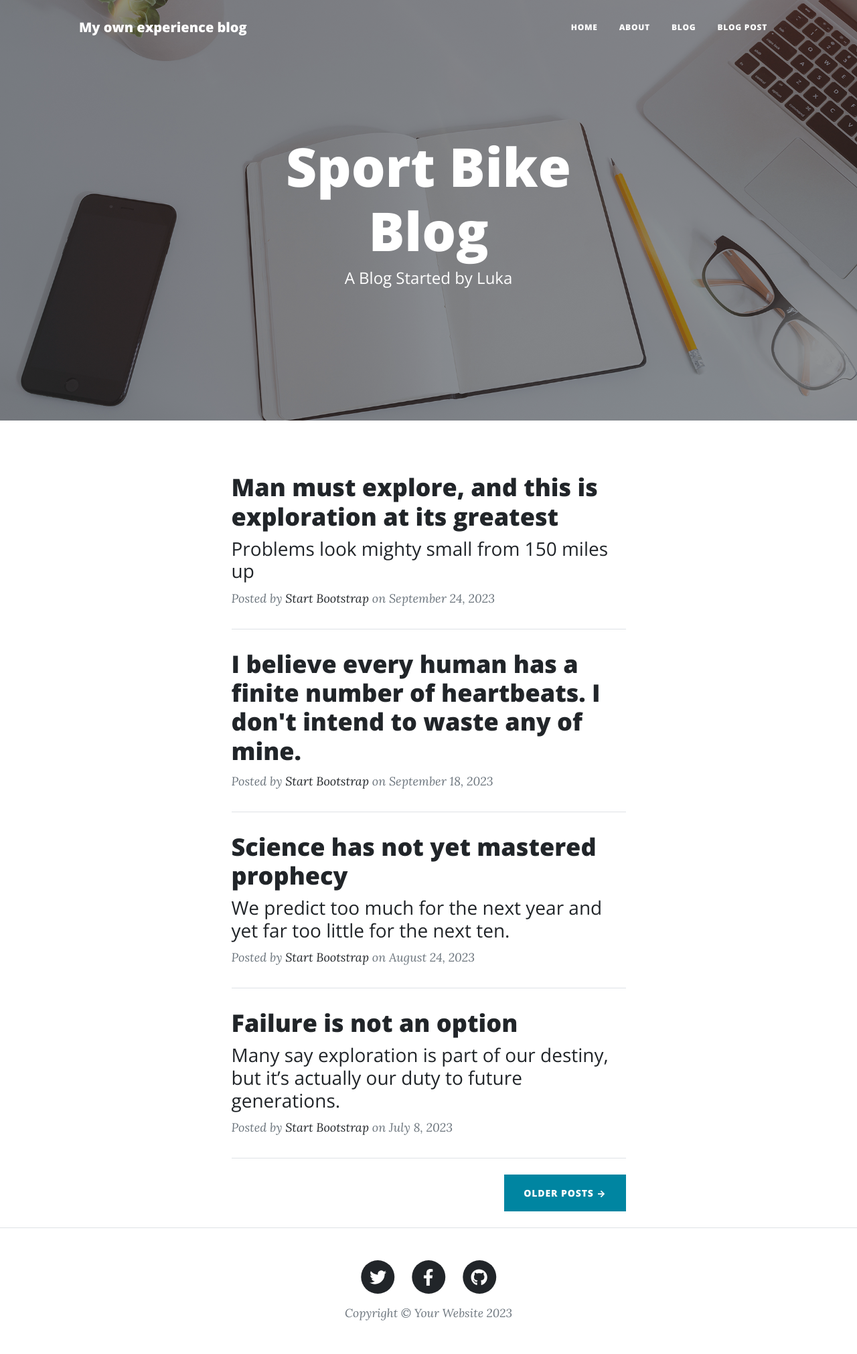
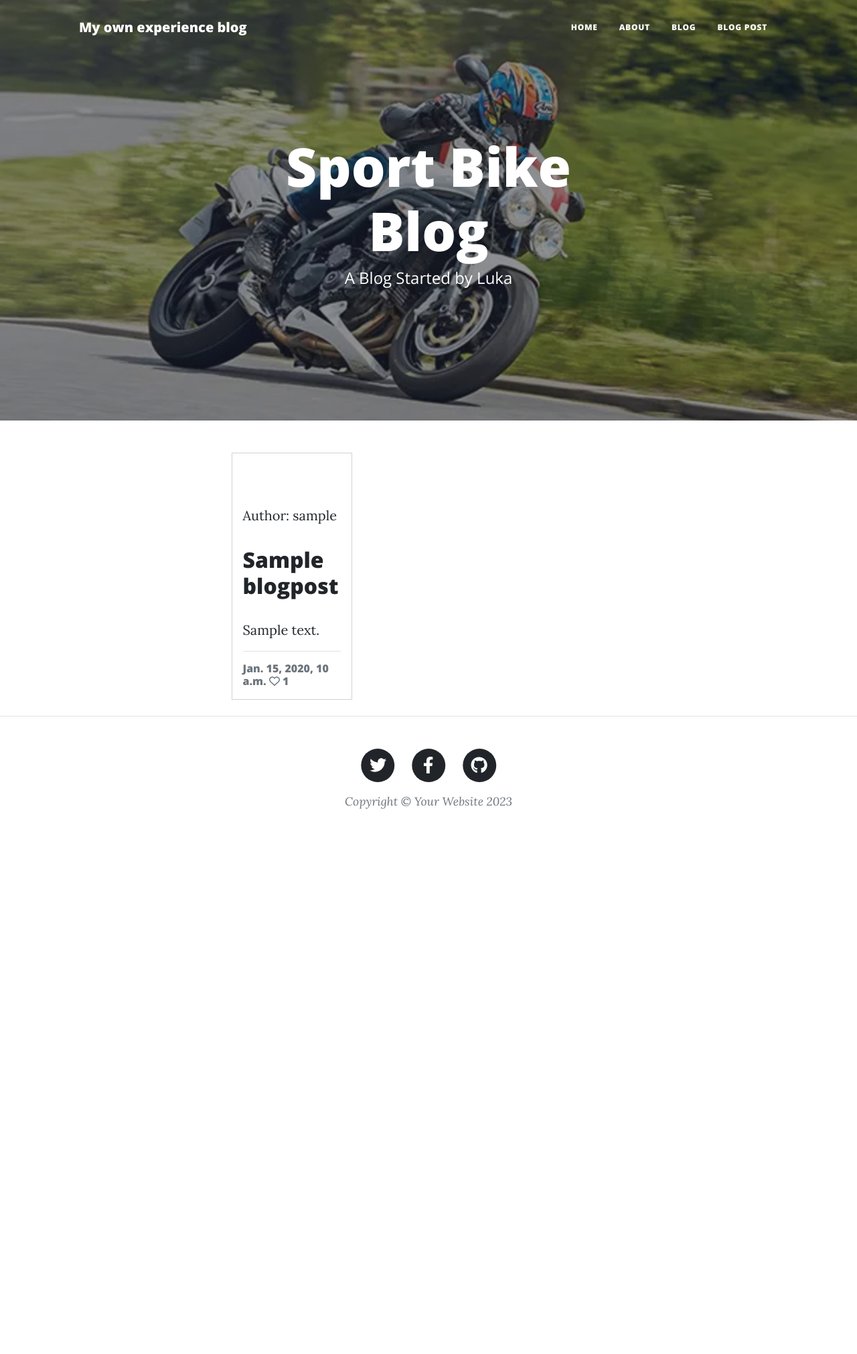
Before and after one commit to LukaGajic2/sport-bike-blog, a Django app: page /blog/ in a window 1280 px wide. Shown: the whole page at 67% size. After the commit the page ends 1208 px from the top, so only its background shows below. Run offline with Django 4.2, Linux system fonts and the light colour scheme; tables that the repository leaves empty hold one stand-in row (values such as "Sample post"); some libraries are stand-ins or nearby versions.

Commit message:
Create blog list view and pagination

```diff
--- a/templates/blog.html
+++ b/templates/blog.html
@@ -5,7 +5,7 @@
 {% load static %}
 
 <!-- Page Header-->
-<header class="masthead" style="background-image: url('{% static "assets/img/home-bg.jpg" %}')">
+<header class="masthead" style="background-image: url('{% static "assets/img/triumph.jpg" %}')">
     <div class="container position-relative px-4 px-lg-5">
         <div class="row gx-4 gx-lg-5 justify-content-center">
             <div class="col-md-10 col-lg-8 col-xl-7">
@@ -23,7 +23,40 @@
         <div class="col-md-10 col-lg-8 col-xl-7">
             <!-- Post preview-->
             <div class="post-preview">
-                <a href="{% url 'blog'%}">
+                <div class="row">
+                {% for post in blogpost_list %}
+                    <div class="col-md-4">
+                        <div class="card mb-4">
+                            <div class="card-body">
+                                <div class="image-container">
+                                    {% if "placeholder" in post.featured_image.url %}
+                                    <img class="card-img-top" src="https://codeinstitute.s3.amazonaws.com/fullstack/blog/default.jpg">
+                                    {% else %}
+                                    <img class="card-img-top" src=" {{ post.featured_image.url }}">
+                                    {% endif %}
+                                    <div class="image-flash">
+                                        <p class="author">Author: {{ post.author }}</p>
+                                    </div>
+                                </div>
+                                <a href="#" class="post-link">
+                                    <h2 class="card-title">{{ post.title }}</h2>
+                                    <p class="card-text">{{ post.excerpt }}</p>
+                                </a>
+                                <hr />
+                                <p class="card-text text-muted h6">{{ post.created_on}} <i class="far fa-heart"></i>
+                                    {{ post.number_of_likes }}</p>
+                            </div>
+                        </div>
+                    </div>
+
+                {% if forloop.counter|divisibleby:3 %}
+                </div>
+                <div class="row">
+                {% endif %}
+                {% endfor %}
+                </div>
+
+                <!-- STARI KOD     <a href="{% url 'blog'%}">
                     <h2 class="post-title">Man must explore, and this is exploration at its greatest</h2>
                     <h3 class="post-subtitle">Problems look mighty small from 150 miles up</h3>
                 </a>
@@ -31,57 +64,28 @@
                     Posted by
                     <a href="#!">Start Bootstrap</a>
                     on September 24, 2023
-                </p>
+                </p> -->
             </div>
-            <!-- Divider-->
-            <hr class="my-4" />
-            <!-- Post preview-->
-            <div class="post-preview">
-                <a href="post.html">
-                    <h2 class="post-title">I believe every human has a finite number of heartbeats. I don't intend to
-                        waste any of mine.</h2>
-                </a>
-                <p class="post-meta">
-                    Posted by
-                    <a href="#!">Start Bootstrap</a>
-                    on September 18, 2023
-                </p>
-            </div>
-            <!-- Divider-->
-            <hr class="my-4" />
-            <!-- Post preview-->
-            <div class="post-preview">
-                <a href="post.html">
-                    <h2 class="post-title">Science has not yet mastered prophecy</h2>
-                    <h3 class="post-subtitle">We predict too much for the next year and yet far too little for the next
-                        ten.</h3>
-                </a>
-                <p class="post-meta">
-                    Posted by
-                    <a href="#!">Start Bootstrap</a>
-                    on August 24, 2023
-                </p>
-            </div>
-            <!-- Divider-->
-            <hr class="my-4" />
-            <!-- Post preview-->
-            <div class="post-preview">
-                <a href="post.html">
-                    <h2 class="post-title">Failure is not an option</h2>
-                    <h3 class="post-subtitle">Many say exploration is part of our destiny, but it’s actually our duty to
-                        future generations.</h3>
-                </a>
-                <p class="post-meta">
-                    Posted by
-                    <a href="#!">Start Bootstrap</a>
-                    on July 8, 2023
-                </p>
-            </div>
-            <!-- Divider-->
-            <hr class="my-4" />
+            <!-- Pagination code-->
+            {% if is_paginated %}
+            <nav aria-label="Page navigation">
+                <ul class="pagination justify-content-center">
+                    {% if page_obj.has_previous %}
+                    <li><a href="?page={{ page_obj.previous_page_number }}" class="page-link">&laquo; PREV </a></li>
+                    {% endif %}
+                    {% if page_obj.has_next %}
+                    <li><a href="?page={{ page_obj.next_page_number }}" class="page-link"> NEXT &raquo;</a></li>
+
+                    {% endif %}
+                </ul>
+            </nav>
+            {% endif %}
+
+            <!-- STARI KOD    Divider-->
+            <!--<hr class="my-4" />-->
             <!-- Pager-->
-            <div class="d-flex justify-content-end mb-4"><a class="btn btn-primary text-uppercase" href="#!">Older Posts
-                    →</a></div>
+            <!--<div class="d-flex justify-content-end mb-4"><a class="btn btn-primary text-uppercase" href="#!">Older Posts
+                    →</a></div>-->
         </div>
     </div>
 </div>
```
Also changed, not shown: static/assets/img/triumph.jpg (added).
